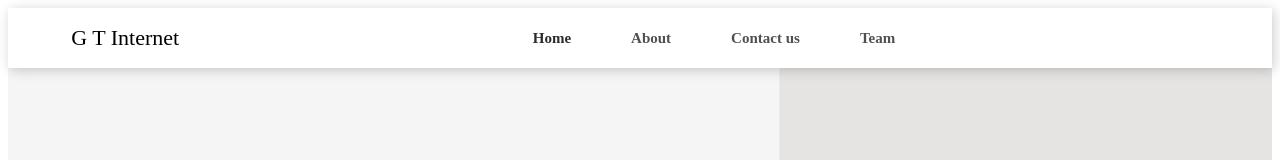
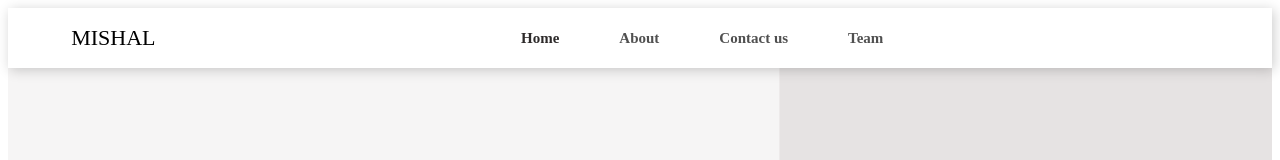
Before and after one commit to mishalp/t, a plain HTML site: page index.html in a window 1280 px wide. Shown: the top 160 px of the page. Drawn offline with Linux system fonts and the light colour scheme.

Commit message:
Update index.html

```diff
--- a/index.html
+++ b/index.html
@@ -14,7 +14,7 @@
 	<!--navigation------------------------->
 	<nav>
 	<!--logo-->
-	<a class="logo" href="#">G T Internet</a>
+	<a class="logo" href="#">MISHAL</a>
 	<!--menu-->
 	<ul>
 	<li><a class="active" href="#">Home</a></li>
```
